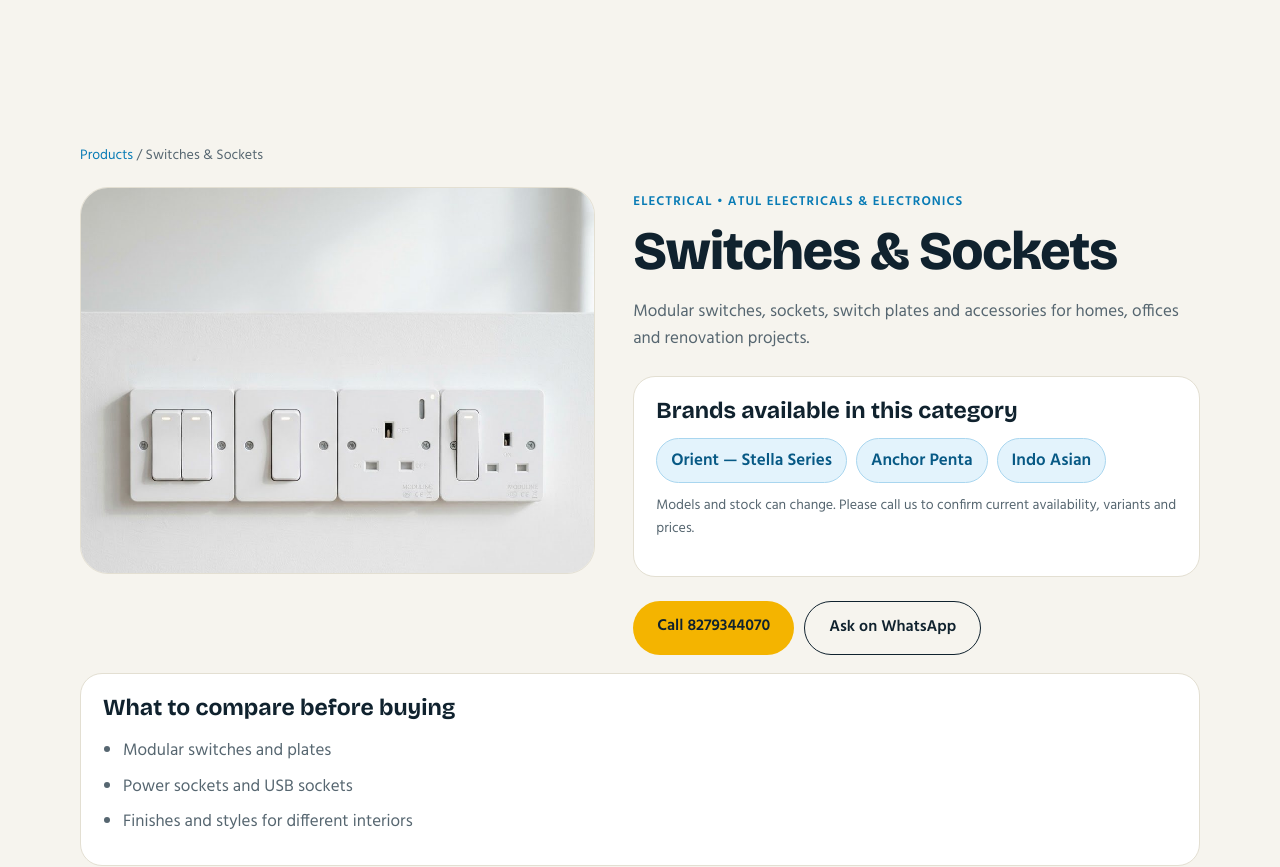
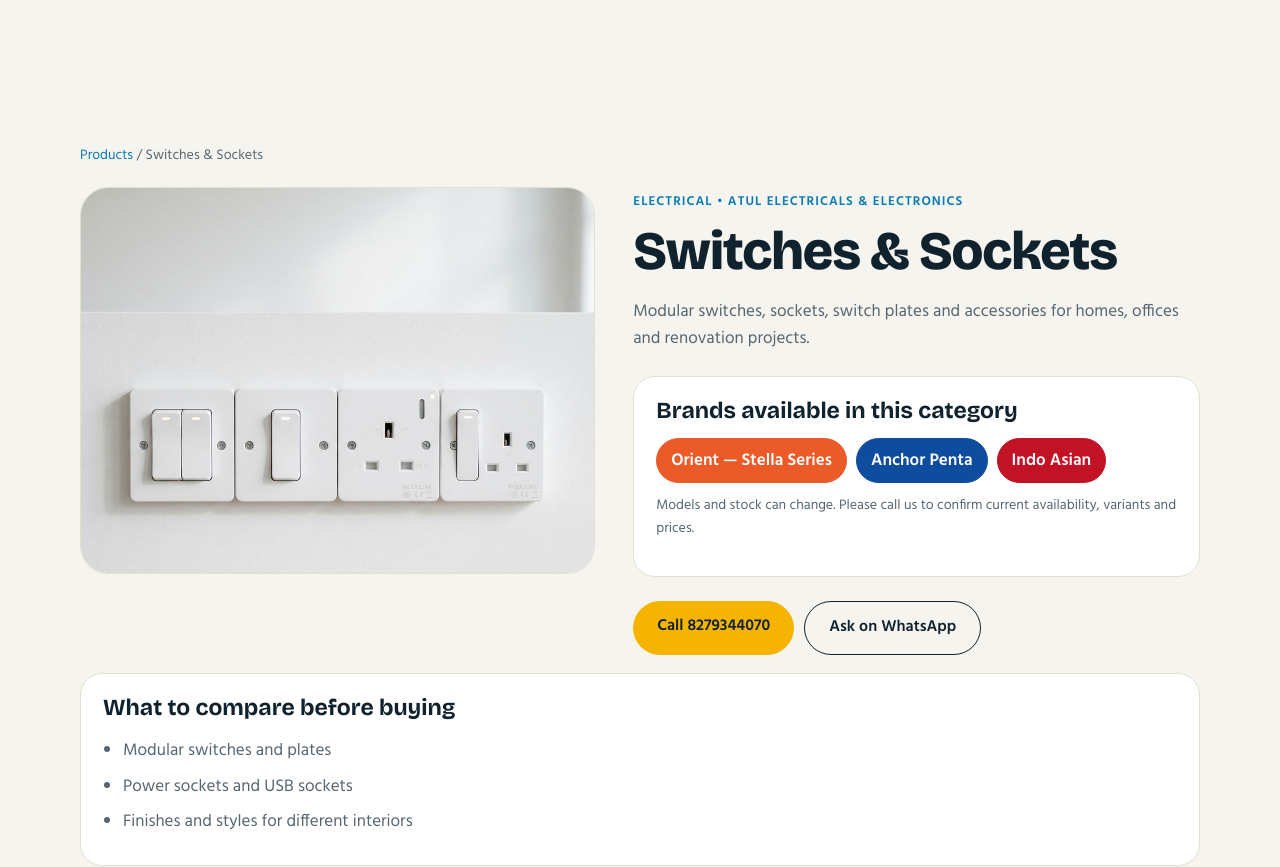
Before and after one commit to atulelectricals15-creator/atul-electricals, a Next.js app: page /products/sw in a window 1280 px wide. Shown: the top 867 px of the page. Built offline with nearby package versions, Linux system fonts and the light colour scheme.

Commit message:
Style Switches & Sockets brands with requested colors

```diff
--- a/app/globals.css
+++ b/app/globals.css
@@ -250,3 +250,9 @@ nav a{opacity:1;color:#334651}nav a.btn{color:#10222e}
 .brand-theme-anchor{--brand-accent:#087bb5;--brand-accent-dark:#075985}
 .cat-link{display:block;cursor:pointer}
 .cat-link .bd{height:100%}
+
+
+/* Switches & Sockets brand themes */
+.brand-chip-link.brand-orient,.brand-list .brand-orient{background:#EB5A29!important;border-color:#EB5A29!important;color:#fff!important}
+.brand-chip-link.brand-indo-asian,.brand-list .brand-indo-asian{background:#C21225!important;border-color:#C21225!important;color:#fff!important}
+.brand-chip-link.brand-anchor-penta,.brand-list .brand-anchor-penta{background:#0E4C9E!important;border-color:#0E4C9E!important;color:#fff!important}
```
